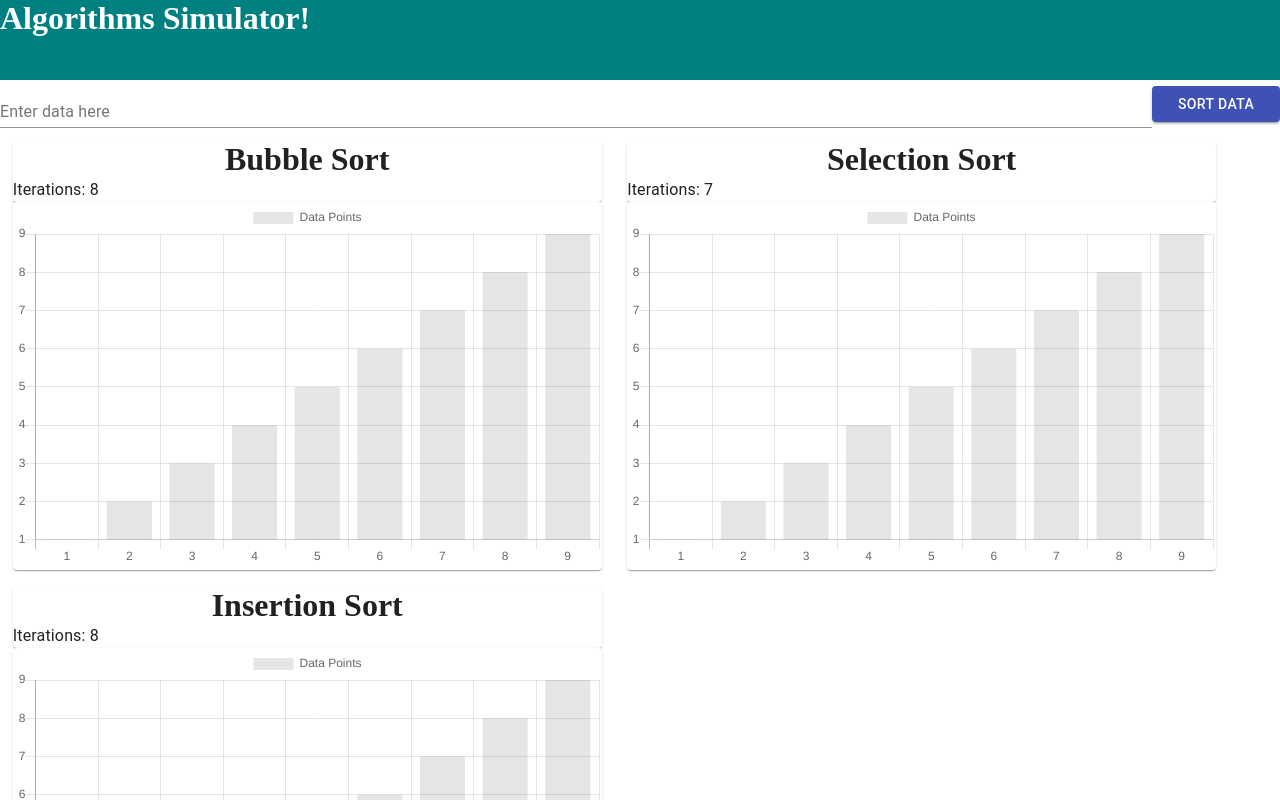
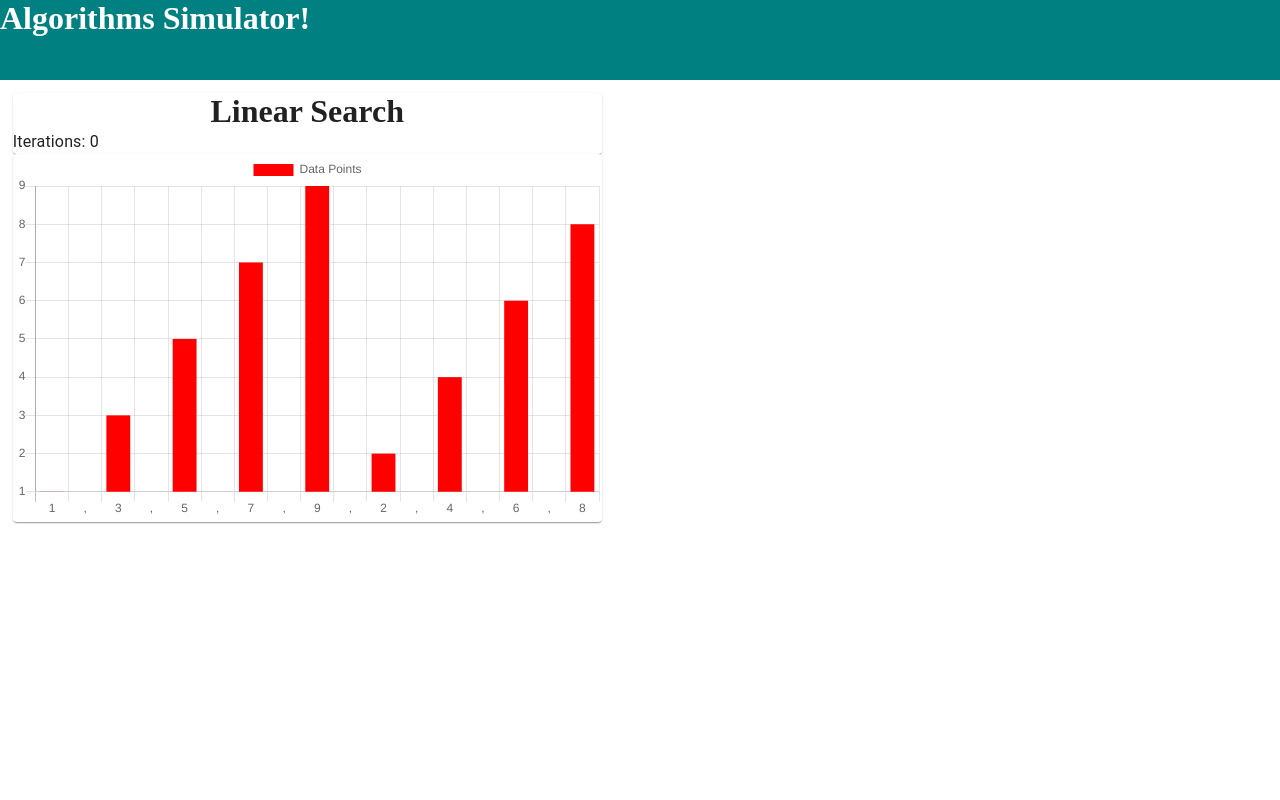
Before and after one commit to NameerWaqas/Algorithms-simulator, a React (Create React App) app: page /searching in a window 1280 px wide. Shown: the top 800 px of the page. Built offline with nearby package versions, Linux system fonts and the light colour scheme.

Commit message:
added Linear search algorithm, React router and chart component for it.

```diff
--- a/package.json
+++ b/package.json
@@ -14,6 +14,7 @@
     "react": "^16.13.1",
     "react-chartjs-2": "^2.10.0",
     "react-dom": "^16.13.1",
+    "react-router-dom": "^5.2.0",
     "react-scripts": "3.4.1"
   },
   "scripts": {
--- a/src/Algorithms/Searching/LinearSearch.js
+++ b/src/Algorithms/Searching/LinearSearch.js
@@ -0,0 +1,20 @@
+import React from 'react';
+
+export default function LinearSearch(param,valtoSearch){
+    let snapshots = {
+        values:[],
+        status:false
+    }
+    let data = param.split(' ')
+    data = data.join("")
+    data = param.split(',')
+    data = data.map((str)=>parseInt(str))
+    for(var i=0;i<data.length;i++){
+        snapshots.values.push(i)
+        if(data[i]==valtoSearch){
+            snapshots.status = true
+            break;
+        }
+    }
+    return snapshots;
+}
--- a/src/App.js
+++ b/src/App.js
@@ -1,16 +1,26 @@
 import React from 'react';
-import './app.css'
+import './app.css';
+import { BrowserRouter as Router, Link, Switch, Route, BrowserRouter } from 'react-router-dom'
 import ContextProvider from './context'
-import LandingPage from './containers/landingPage'
+import LandingPage from './containers/sortingPage'
 import NavBar from './containers/navbar';
-
+import SearchingContainer from './containers/searchingPage';
 
 function App() {
   return (
-    <ContextProvider>
-      <NavBar/>
-      <LandingPage/>
-    </ContextProvider>
+    <Router>
+      <ContextProvider>
+        <NavBar />
+        <Switch>
+          <Route exact path='/'>
+            <LandingPage />
+          </Route>
+          <Route path='/searching'>
+            <SearchingContainer/>
+          </Route>
+        </Switch>
+      </ContextProvider>
+    </Router>
   );
 }
 
--- a/src/components/BubbleSortChart.js
+++ b/src/components/BubbleSortChart.js
@@ -1,7 +1,7 @@
 import React, { useState, useEffect, useContext } from 'react';
 import BubbleSort from '../Algorithms/Sorting/BubbleSort'
 import { context } from '../context';
-import BarChartComponent from "./BarChartComponent";
+import BarChartComponent from "./SortingBarChart";
 
 export default function BubbleSortChart(props) {
     let contextData = useContext(context)
--- a/src/components/InsertionSortChart.js
+++ b/src/components/InsertionSortChart.js
@@ -1,6 +1,6 @@
 import React,{useContext} from 'react';
 import InsertionSort from '../Algorithms/Sorting/InsertionSort';
-import BarChartComponent from './BarChartComponent';
+import BarChartComponent from './SortingBarChart';
 import {context} from '../context';
 
 export default function InsertionSortChart(props){
--- /dev/null
+++ b/src/components/LinearSearchChart.js
@@ -0,0 +1,13 @@
+import React,{useContext} from 'react';
+import LinearSearch from '../Algorithms/Searching/LinearSearch';
+import {context} from '../context';
+import SearchingBarChart from './SearchingBarChart';
+
+export default function LinearSearchChart(props){
+    let contextData = useContext(context);
+    let dataToSearch = contextData[4];
+    let linearSearchSnapshots = LinearSearch(dataToSearch.values,dataToSearch.valToSearch)
+    return(
+        <SearchingBarChart snapshots = {linearSearchSnapshots} name = "Linear Search"/>
+    )
+}
--- /dev/null
+++ b/src/components/SearchingBarChart.js
@@ -0,0 +1,56 @@
+import React, { useEffect, useContext } from 'react';
+import { Bar } from 'react-chartjs-2';
+import { context } from '../context';
+import { Paper, Card, Typography } from '@material-ui/core';
+import {css} from 'emotion';
+
+export default function SearchingBarChart(props) {
+    let contextData = useContext(context);
+    let { snapshots, name } = props;
+    let countObj = contextData[2];
+    let setCountObj = contextData[3];
+    let dataToSearch = contextData[4];
+    let iterationCounter = countObj.linearSearch;
+
+    // useEffect(() => {
+
+    //     let interval = setTimeout(() => {
+    //         if (countObj.linearSearch < snapshots.length) {
+    //             setCountObj(preVal => {
+    //                 return { ...preval, linearSearch: preVal.linearSearch + 1 }
+    //             })
+    //         }
+    //     }, 200);
+
+    //     return () => clearInterval(interval)
+    // }, [countObj.linearSearch])
+
+    // let generateColorScheme=()=>{
+
+    // }
+
+    const data = {
+        labels:dataToSearch.values,
+        datasets:[
+            {
+                label:"Data Points",
+                data : dataToSearch.values,
+                backgroundColor:'red',
+                borderColor: "rgb(75,192,192,1)",
+            }
+        ]
+    }
+
+    return (
+        <div className={css`display:inline-block; width: 46vw; height: 46vh;margin:1vw;`}>
+            <Paper>
+                <h1 className={css`text-align:center;`}>{name}</h1>
+                <Typography>Iterations: {iterationCounter}</Typography>
+            </Paper>
+            <Paper className={css`display:flex;align-items:center;justify-content:center;border-radius:1vw;width:inherit;height:inherit;`}>
+                {/* maintainAspectRatio should be set to false to make responsive chart of our own size  */}
+                <Bar data={data} options={{ maintainAspectRatio: false }} />
+            </Paper>
+        </div>
+    )
+}
--- a/src/components/SelectionSortChart.js
+++ b/src/components/SelectionSortChart.js
@@ -1,7 +1,7 @@
 import React, { useContext } from 'react';
 import SelectionSort from '../Algorithms/Sorting/SelectionSort';
 import { context } from '../context';
-import BarChartComponent from "./BarChartComponent";
+import BarChartComponent from "./SortingBarChart";
 
 export default function SelectionSortChart(props){
     let contextData = useContext(context);
--- /dev/null
+++ b/src/containers/searchingPage.js
@@ -0,0 +1,10 @@
+import React from 'react';
+import LinearSearchChart from '../components/LinearSearchChart';
+
+export default function SearchingContainer(props){
+return(
+    <>
+    <LinearSearchChart/>
+    </>
+)
+}
--- a/src/context.js
+++ b/src/context.js
@@ -3,14 +3,19 @@ import React, { useState } from 'react';
 export const context = React.createContext()
 
 export default function ContextProvider(props) {
-    let [data, setData] = useState("3, 2, 5, 4, 1, 6, 8, 7, 9")
+    let [dataToSort, setDataToSort] = useState("3, 2, 5, 4, 1, 6, 8, 7, 9");
+    let [dataToSearch,setDataToSearch]=useState({
+        values:"1,3,5,7,9,2,4,6,8",
+        valueToSearch:"9"
+    })
     let [count,setCount] = useState({
         bubbleSort:0,
         selectionSort:0,
-        insertionSort:0
+        insertionSort:0,
+        linearSearch:0
     })
     return (
-        <context.Provider value={[data, setData,count,setCount]}>
+        <context.Provider value={[dataToSort, setDataToSort,count,setCount,dataToSearch,setDataToSearch]}>
             {props.children}
         </context.Provider>
     )
```
Also changed, not shown: src/components/SortingBarChart.js (renamed from src/components/BarChartComponent.js), src/containers/sortingPage.js (renamed from src/containers/landingPage.js), 1 other file (tests, documents, lock files or other folders).
